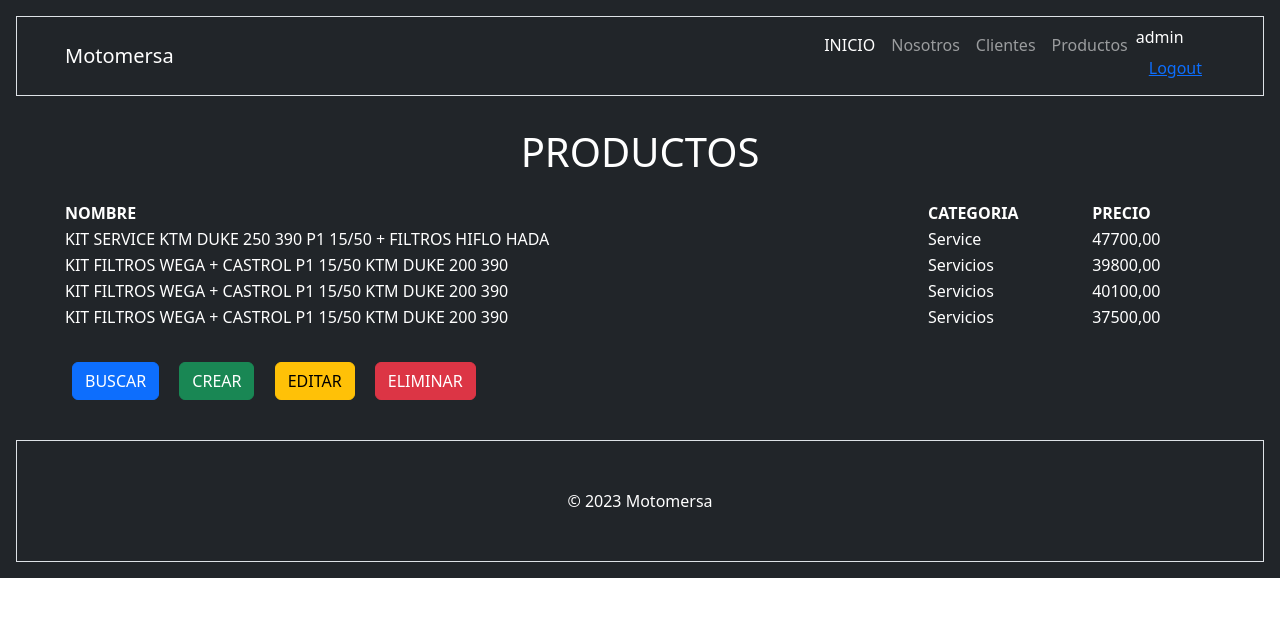
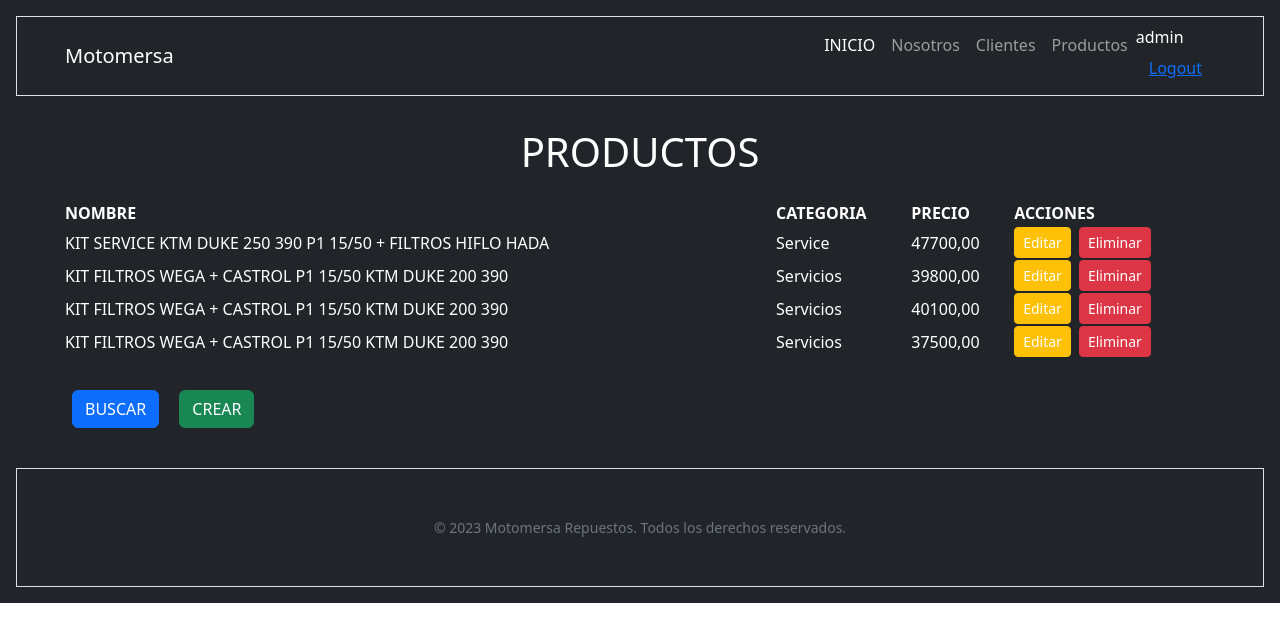
Before and after one commit to ccozz/ProyectoFinal-Colombo, a Django app: page /producto/ in a window 1280 px wide. Shown: the top 642 px of the page. Run offline with Django 5.2, Linux system fonts and the light colour scheme; a user stored in the database is signed in; data comes from the database, SQL or seed files in the repository; both versions use the stored data as it was after the commit; some libraries are stand-ins or nearby versions.

Commit message:
funciones de usuarios added

```diff
--- a/project/core/templates/core/footer.html
+++ b/project/core/templates/core/footer.html
@@ -1,6 +1,4 @@
 <!-- Footer-->
 <footer class="py-5 bg-dark border" style="margin-top: 2em;">
-    <div class="container-fluid text-center">
-        <p class="m-0">© 2023 Motomersa</p>
-    </div>
+    <div class="small text-center text-muted">© 2023 Motomersa Repuestos. Todos los derechos reservados.</div>
 </footer>
--- a/project/core/templates/core/login.html
+++ b/project/core/templates/core/login.html
@@ -3,7 +3,7 @@
 {% block contenido %}
 
     <h2>Login</h2>
-    <form action="core:login" method="POST">
+    <form action="{% url 'core:login' %}" method="POST">
         {% csrf_token %}
         {{ form.as_p }}
         <button class="btn btn-success" type="Submit">Iniciar Sesión</button>
--- a/project/core/templates/core/navbar.html
+++ b/project/core/templates/core/navbar.html
@@ -8,7 +8,11 @@
             <ul class="navbar-nav ms-auto mb-2 mb-lg-0">
                 <li class="nav-item"><a class="nav-link active" aria-current="page" href="{% url 'core:index' %}">INICIO</a></li>
                 <li class="nav-item"><a class="nav-link" href="{% url 'core:about' %}">Nosotros</a></li>
-                <li class="nav-item"><a class="nav-link" href="{% url 'cliente:index' %}">Clientes</a></li>
+
+                {% if user.is_authenticated %}
+                    <li class="nav-item"><a class="nav-link" href="{% url 'cliente:index' %}">Clientes</a></li>
+                {% endif %}
+
                 <li class="nav-item"><a class="nav-link" href="{% url 'producto:index' %}">Productos</a></li>
                 <li class="nav-item">
                     {% if user.is_authenticated %}
--- a/project/core/templates/core/registro.html
+++ b/project/core/templates/core/registro.html
@@ -3,7 +3,7 @@
 {% block contenido %}
 
     <h2>Registro</h2>
-    <form action="core:registro" method="POST">
+    <form action="{% url 'core:registro' %}" method="POST">
         {% csrf_token %}
 
         {% for field in form %}
--- a/project/producto/templates/producto/index.html
+++ b/project/producto/templates/producto/index.html
@@ -11,19 +11,33 @@
             <th>NOMBRE</th>
             <th>CATEGORIA</th>
             <th>PRECIO</th>
+            {% if request.user.is_authenticated %}
+                <th>ACCIONES</th>
+            {% endif %}
         </tr>
         {% for producto in productos %}
             <tr>
-                <td>{{producto.nombre}}</td>
-                <td>{{producto.get_categoria_display}}</td>
-                <td>{{producto.precio}}</td>
+                <td>{{ producto.nombre }}</td>
+                <td>{{ producto.get_categoria_display }}</td>
+                <td>{{ producto.precio }}</td>
+                {% if request.user.is_authenticated %}
+                    <td>
+                        <div style="display: flex; gap: 0.5em;">
+                            <a href="{% url 'producto:editar' producto.id %}" class="btn btn-warning btn-sm" style="text-decoration: none; color: inherit;">Editar</a>
+                            <form action="{% url 'producto:eliminar' producto.id %}" method="POST">
+                                {% csrf_token %}
+                                <button class="btn btn-danger btn-sm">Eliminar</button>
+                            </form>
+                        </div>
+                    </td>
+                {% endif %}
             </tr>
         {% endfor %}
     </table>
     <br>
     <a href="{% url 'producto:productos-buscar' %}" class="btn btn-primary" style="margin: 0.5em;">BUSCAR</a>
-    <a href="{% url 'producto:crear' %}" class="btn btn-success" style="margin: 0.5em;">CREAR</a>
-    <a href="{% url 'producto:ver_productos' %}" class="btn btn-warning" style="margin: 0.5em;">EDITAR</a>
-    <a href="{% url 'producto:ver_productos' %}" class="btn btn-danger" style="margin: 0.5em;">ELIMINAR</a>
+    {% if request.user.is_authenticated %}
+        <a href="{% url 'producto:crear' %}" class="btn btn-success" style="margin: 0.5em;">CREAR</a>
+    {% endif %}
 
-    {% endblock contenido %}
+{% endblock contenido %}
```
Also changed, not shown: project/core/templates/core/index.html (+10 -2 lines), project/producto/templates/producto/productos_list.html (+12 -3 lines), project/core/static/core/img/chip.webp (deleted), project/core/static/core/img/img1.jpg (deleted), project/db.sqlite3.
